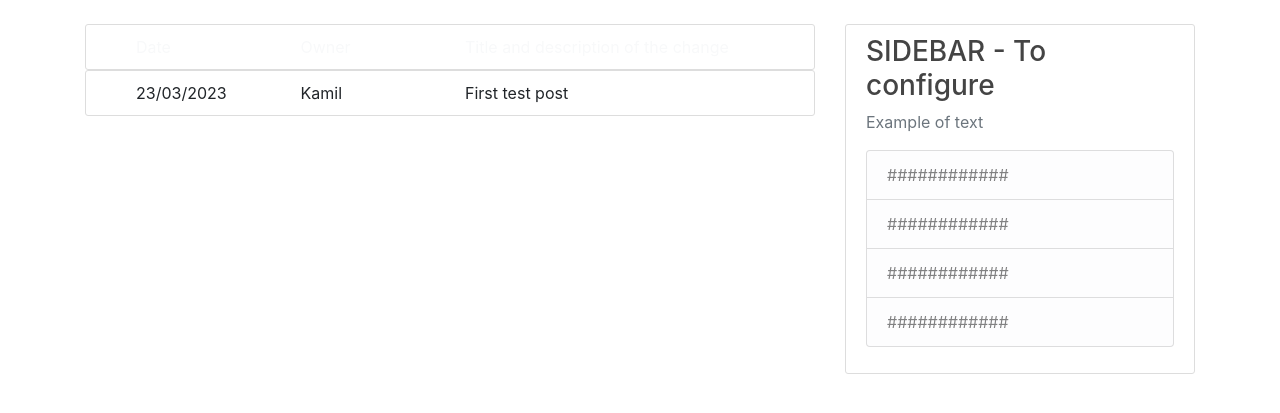
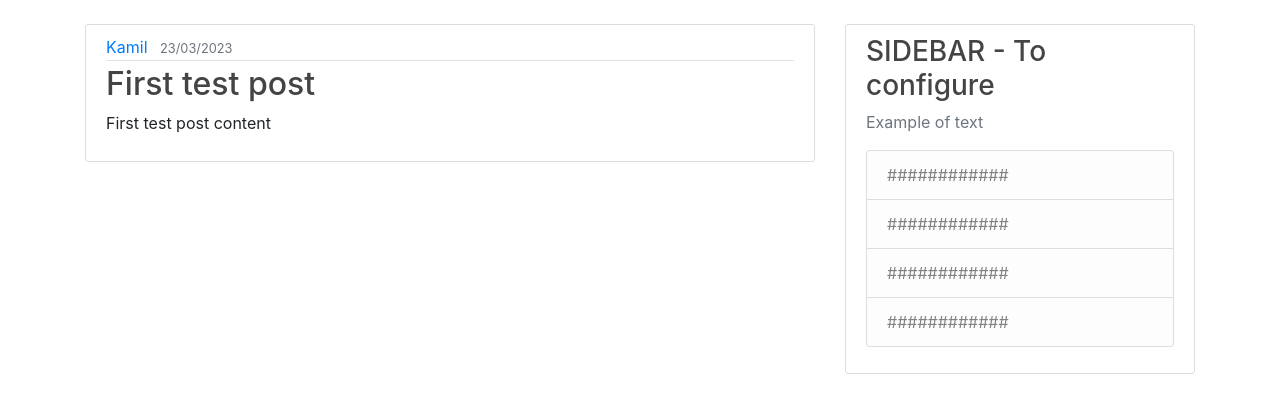
Before and after one commit to awstabaka/change-management-app, a Flask app: page / in a window 1280 px wide. Shown: the part 56-469 px from the top of the page. Run offline with Flask 3, Linux system fonts and the light colour scheme; some libraries are stand-ins or nearby versions.

Commit message:
Change user post design

```diff
--- a/main/templates/home.html
+++ b/main/templates/home.html
@@ -1,43 +1,15 @@
 {% extends "layout.html" %}
 {% block content %}
-{% for post in posts %}
-<div class="media content-section">
-    <div class="container-fluid">
-        <div class="row mx-0">
-            <div class="col-3">
-                <div>
-                    <normal class="text-light">Date</normal>
-                </div>
+    {% for post in posts %}
+        <article class="media content-section">
+          <div class="media-body">
+            <div class="article-metadata">
+              <a class="mr-2" href="#">{{ post.author }}</a>
+              <small class="text-muted">{{ post.date_posted }}</small>
             </div>
-            <div class="col-3">
-                <normal class="text-light">Owner</normal>
-            </div>
-            <div class="col-6">
-                <normal class="text-light">Title and description of the change</normal>
-            </div>
-        </div>
-    </div>
-</div>
-<article class="content-section">
-    <div class="container-fluid">
-        <div class="row mx-0">
-            <div class="col-3">
-                <div class="media-body">
-                    {{ post.date_posted }}
-                </div>
-            </div>
-            <div class="col-3">
-                <div class="media-body">
-                    {{ post.author }}
-                </div>
-            </div>
-            <div class="col-6">
-                <div class="media-body">
-                    {{ post.title }}
-                </div>
-            </div>
-        </div>
-    </div>
-</article>
-{% endfor %}
+            <h2><a class="article-title" href="#">{{ post.title }}</a></h2>
+            <p class="article-content">{{ post.content }}</p>
+          </div>
+        </article>
+    {% endfor %}
 {% endblock content %}
```
